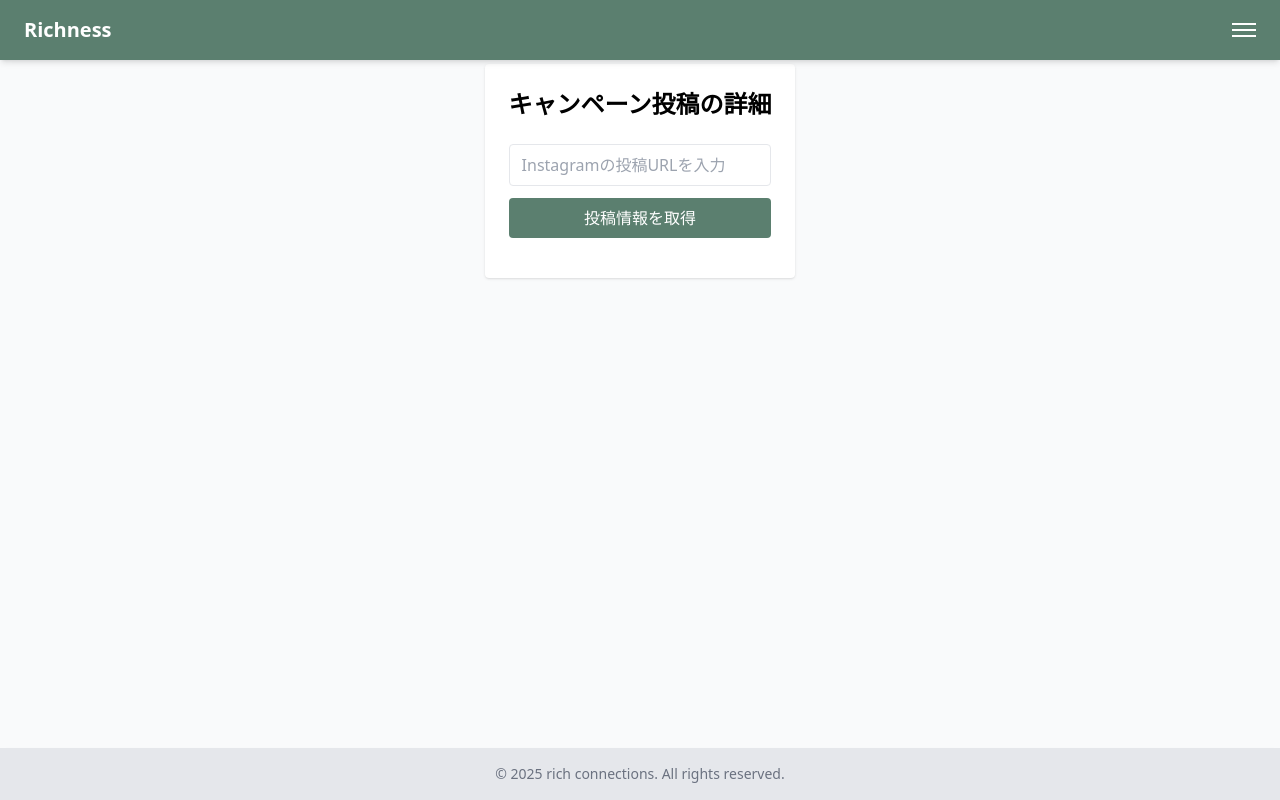
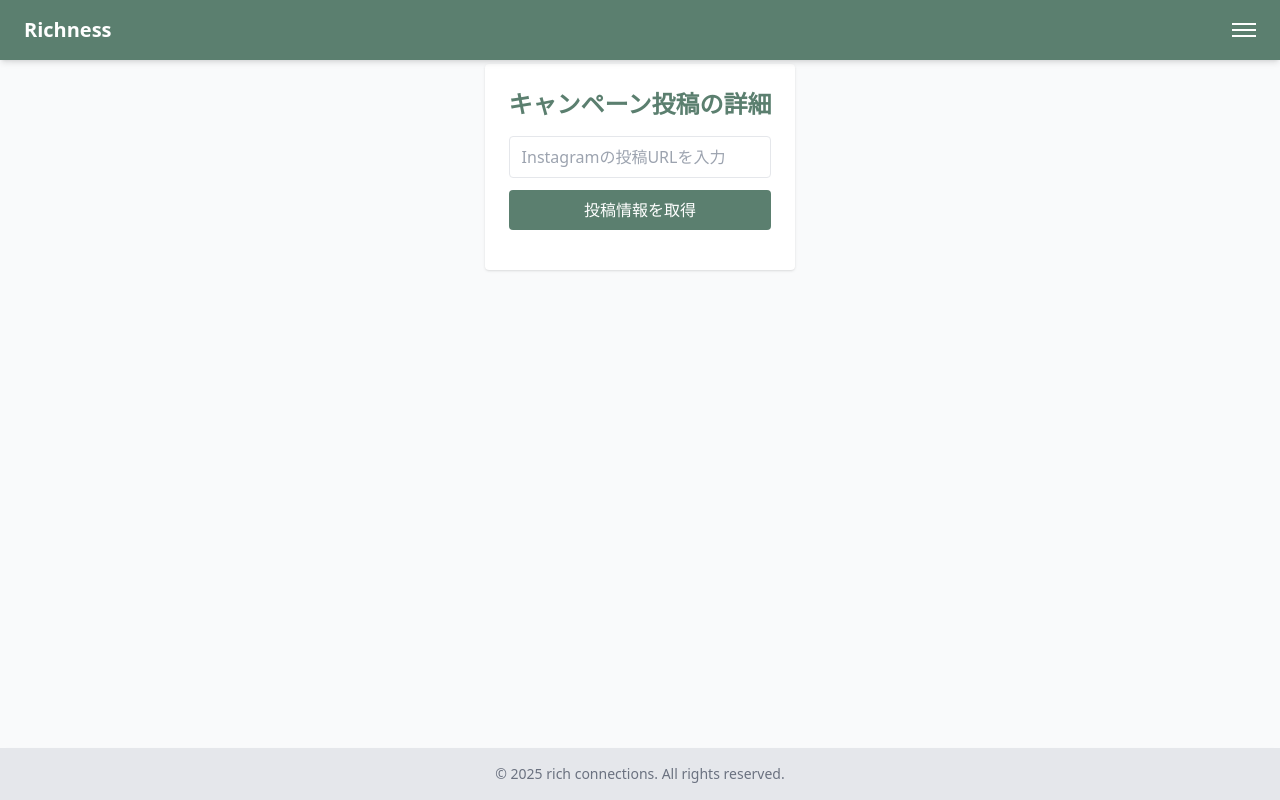
Before and after one commit to teishito/step4-richconnections-front, a Next.js app: page /campaign-detail in a window 1280 px wide. Built offline with nearby package versions, Linux system fonts and the light colour scheme.

Commit message:
Update CampaignDetail.jsx

```diff
--- a/components/CampaignDetail.jsx
+++ b/components/CampaignDetail.jsx
@@ -34,8 +34,8 @@ export default function CampaignDetail() {
   };
 
   return (
-    <div className="max-w-2xl mx-auto bg-white p-6 mt-12 mb-24 rounded shadow">
-      <h2 className="text-2xl font-bold mb-6">キャンペーン投稿の詳細</h2>
+    <div className="max-w-3xl mx-auto bg-white p-6 mt-12 mb-24 rounded shadow">
+      <h2 className="text-2xl font-bold text-[#5B7F6F] mb-4">キャンペーン投稿の詳細</h2>
 
       <div className="flex flex-col gap-3 mb-4">
         <input
```
